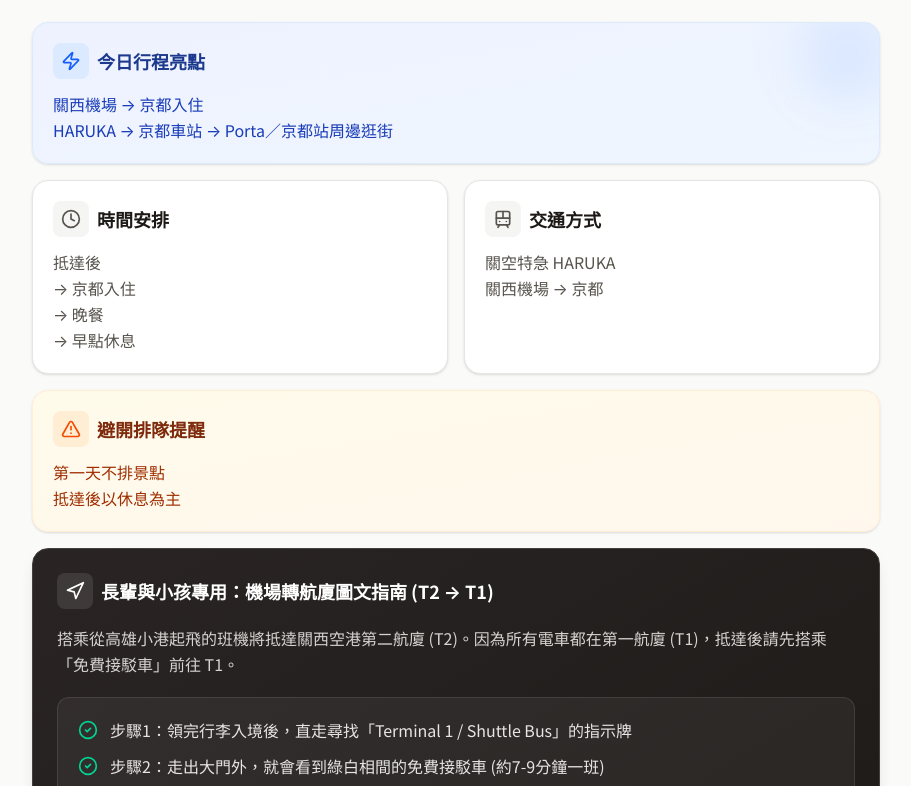
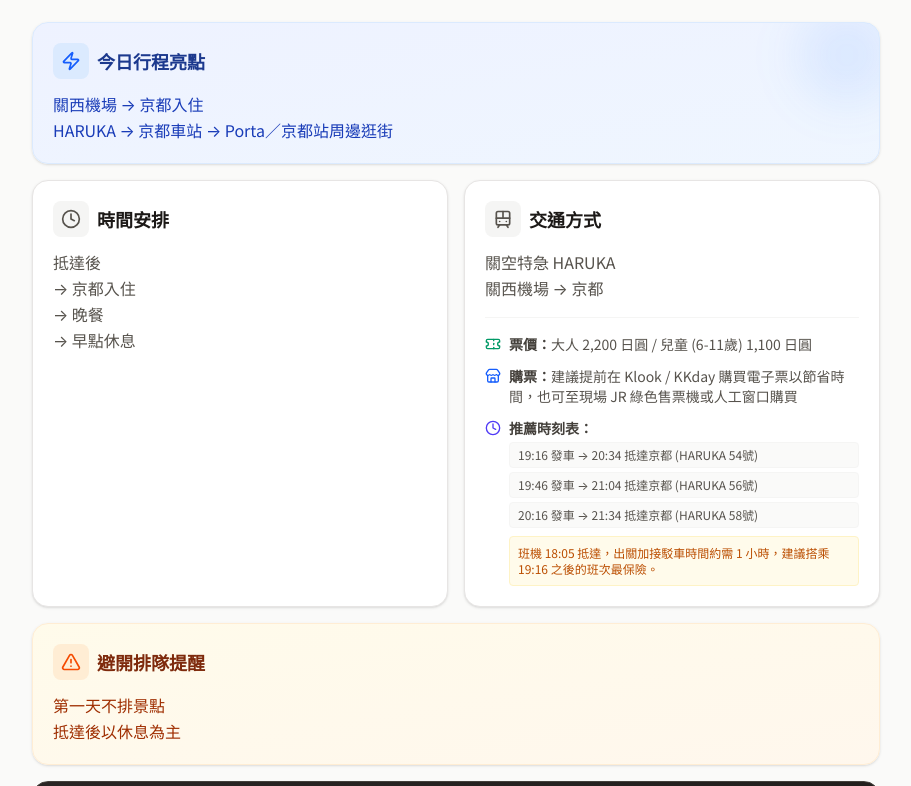
Before and after one commit to pilimesai/osaka-family-7d, a React (Vite) app: page / in a window 1280 px wide. Shown: the part 486-1272 px from the top of the page, without its empty margins (184-1095 px from the left). Built offline with nearby package versions, Linux system fonts and the light colour scheme.

Commit message:
feat: add HARUKA transport details for Day 1

```diff
--- a/src/App.tsx
+++ b/src/App.tsx
@@ -2,7 +2,7 @@ import { motion, AnimatePresence } from 'framer-motion';
 import {
   Calendar, MapPin, Utensils, Info, Clock, Navigation, CheckCircle2,
   Bus, Train, Heart, Baby, ExternalLink, Star, Snowflake, Ticket,
-  Lightbulb, ChevronRight, Plane, AlertTriangle, Zap, Target
+  Lightbulb, ChevronRight, Plane, AlertTriangle, Zap, Target, Store
 } from 'lucide-react';
 import { useState } from 'react';
 import {
@@ -183,6 +183,38 @@ function App() {
                         <h3 className="font-bold text-stone-900 text-lg">交通方式</h3>
                       </div>
                       <p className="text-stone-600 leading-relaxed whitespace-pre-wrap">{currentDay.transport}</p>
+                      {currentDay.transportDetails && (
+                        <div className="mt-4 pt-4 border-t border-stone-100 space-y-3">
+                          <div className="flex items-start gap-2">
+                            <Ticket className="w-4 h-4 text-emerald-600 shrink-0 mt-0.5" />
+                            <div className="text-sm">
+                              <span className="font-bold text-stone-700">票價：</span>
+                              <span className="text-stone-600">{currentDay.transportDetails.price}</span>
+                            </div>
+                          </div>
+                          <div className="flex items-start gap-2">
+                            <Store className="w-4 h-4 text-blue-600 shrink-0 mt-0.5" />
+                            <div className="text-sm">
+                              <span className="font-bold text-stone-700">購票：</span>
+                              <span className="text-stone-600">{currentDay.transportDetails.whereToBuy}</span>
+                            </div>
+                          </div>
+                          <div className="flex items-start gap-2">
+                            <Clock className="w-4 h-4 text-indigo-600 shrink-0 mt-0.5" />
+                            <div className="text-sm w-full">
+                              <span className="font-bold text-stone-700">推薦時刻表：</span>
+                              <ul className="mt-1 space-y-1">
+                                {currentDay.transportDetails.scheduleOptions.map((opt, idx) => (
+                                  <li key={idx} className="text-stone-600 bg-stone-50 px-2 py-1 rounded text-xs border border-stone-100">{opt}</li>
+                                ))}
+                              </ul>
+                              {currentDay.transportDetails.note && (
+                                <p className="mt-2 text-xs text-amber-700 bg-amber-50 p-2 rounded border border-amber-100">{currentDay.transportDetails.note}</p>
+                              )}
+                            </div>
+                          </div>
+                        </div>
+                      )}
                     </motion.div>
 
                     {/* Queue Tips Card */}
--- a/src/constants.ts
+++ b/src/constants.ts
@@ -20,6 +20,16 @@ export const ITINERARY: DayItinerary[] = [
     "highlights": "關西機場 → 京都入住\r\nHARUKA → 京都車站 → Porta／京都站周邊逛街",
     "schedule": "抵達後\r\n→ 京都入住\r\n→ 晚餐\r\n→ 早點休息",
     "transport": "關空特急 HARUKA\r\n關西機場 → 京都",
+    "transportDetails": {
+      "price": "大人 2,200 日圓 / 兒童 (6-11歲) 1,100 日圓",
+      "whereToBuy": "建議提前在 Klook / KKday 購買電子票以節省時間，也可至現場 JR 綠色售票機或人工窗口購買",
+      "scheduleOptions": [
+        "19:16 發車 → 20:34 抵達京都 (HARUKA 54號)",
+        "19:46 發車 → 21:04 抵達京都 (HARUKA 56號)",
+        "20:16 發車 → 21:34 抵達京都 (HARUKA 58號)"
+      ],
+      "note": "班機 18:05 抵達，出關加接駁車時間約需 1 小時，建議搭乘 19:16 之後的班次最保險。"
+    },
     "childHighlights": "第一次搭 HARUKA 特急\r\n沿途看冬季日本風景",
     "food": "名代炸豬排 Katsukura\r\n黑豬炸豬排／炸蝦",
     "queueTips": "第一天不排景點\r\n抵達後以休息為主",
--- a/src/types.ts
+++ b/src/types.ts
@@ -4,6 +4,14 @@ export interface DayItinerary {
   tagColor: string;
   highlights: string;
   schedule: string;
+  transport: string;
+  transportDetails?: {
+    price: string;
+    whereToBuy: string;
+    scheduleOptions: string[];
+    note?: string;
+  };
+  childHighlights: string;
   food: string;
   queueTips?: string;
   guide?: {
```
